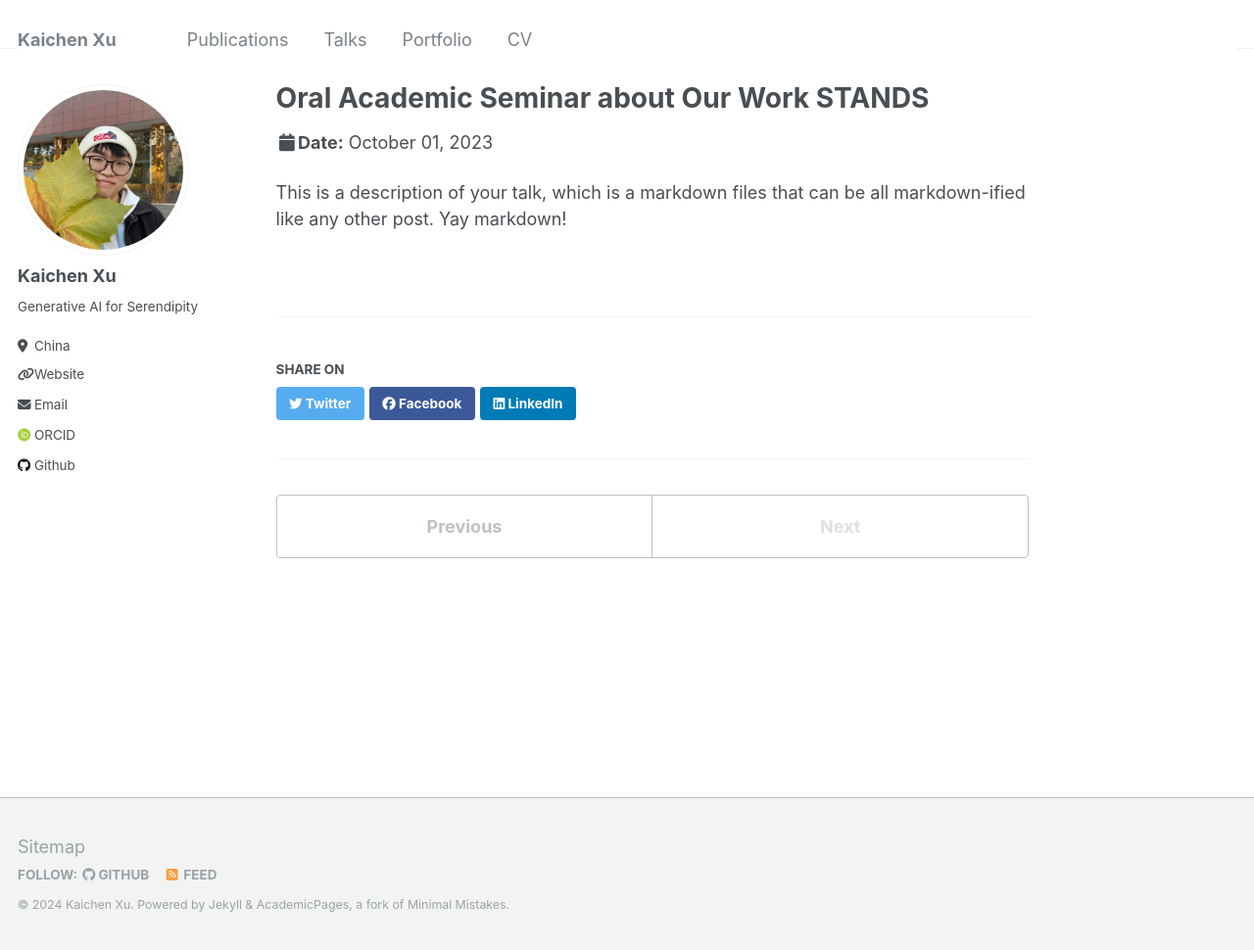
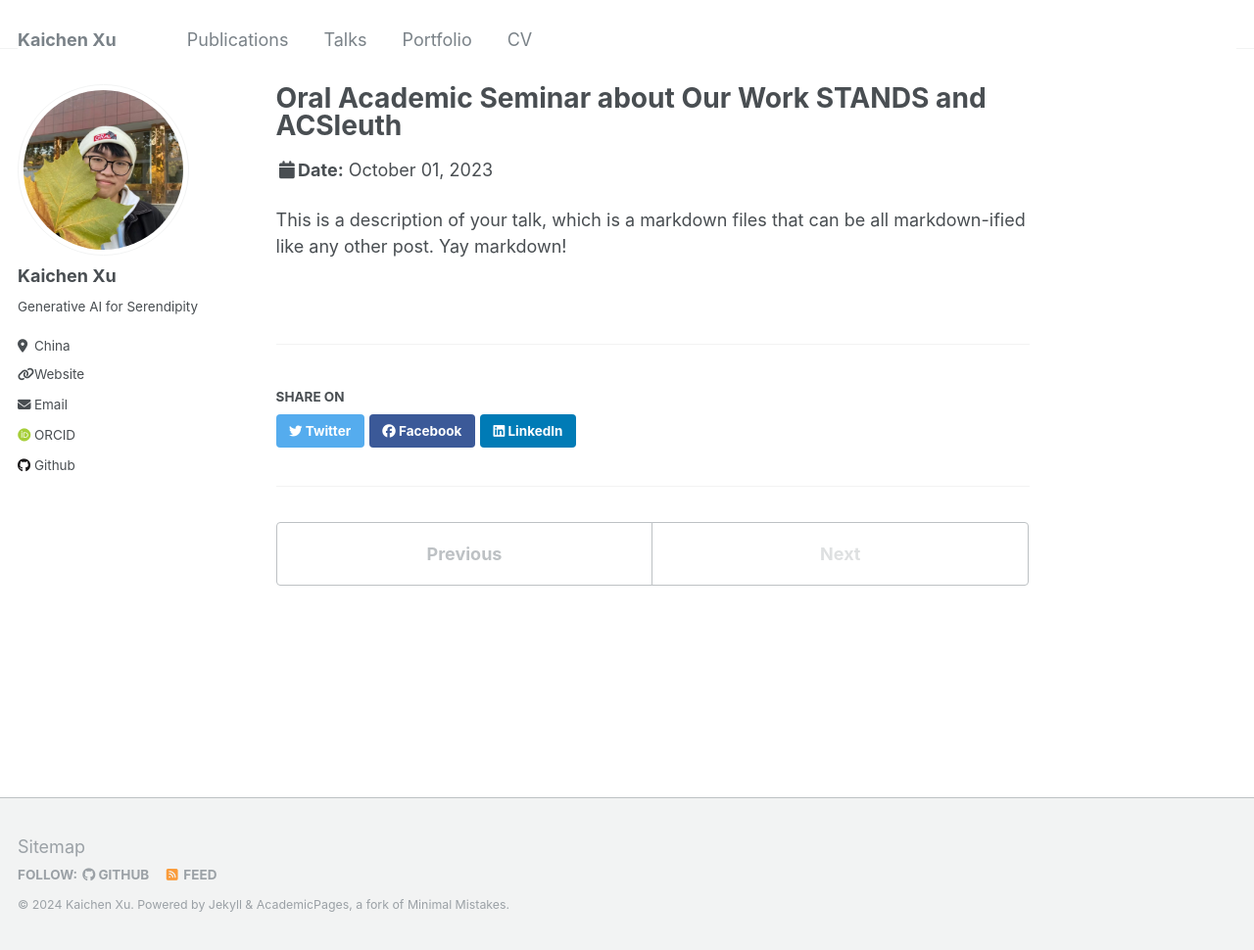
Before and after one commit to Catchxu/Catchxu.github.io, a Jekyll site: the page built from _talks/2023-10-01-Emory-2.md, in a window 1280 px wide and 970 px high. Shown: the whole window at 98% size. Built offline with Jekyll 4.4.1, drawn with Linux system fonts in a browser that asks for light colours; some web fonts are replaced.

Commit message:
Update talks

```diff
--- a/_talks/2023-10-01-Emory-2.md
+++ b/_talks/2023-10-01-Emory-2.md
@@ -1,5 +1,5 @@
 ---
-title: "Oral Academic Seminar about Our Work STANDS"
+title: "Oral Academic Seminar about Our Work STANDS and ACSleuth"
 collection: talks
 type: "Oral academic seminar"
 permalink: /talks/2023-10-01-Emory-2
```
Also changed, not shown: _talks/2023-09-22-XiangYa.md (+1 -0 lines).
